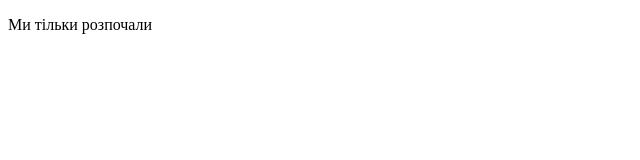
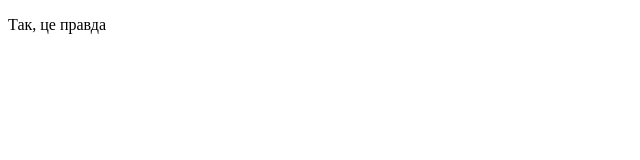
Before and after one commit to PHANTOMINFINIT/LB1STP, a plain HTML site: page index.html in a window 1280 px wide. Shown: the full height of the page, 0-640 px from the left. Drawn offline with Linux system fonts and the light colour scheme.

Commit message:
Initial commit with ProjectWEB

```diff
--- a/index.html
+++ b/index.html
@@ -6,6 +6,6 @@
     <title>Document</title>
 </head>
 <body>
-    <p>Ми тільки розпочали</p>
+    <p>Так, це правда</p>
 </body>
 </html>
```
